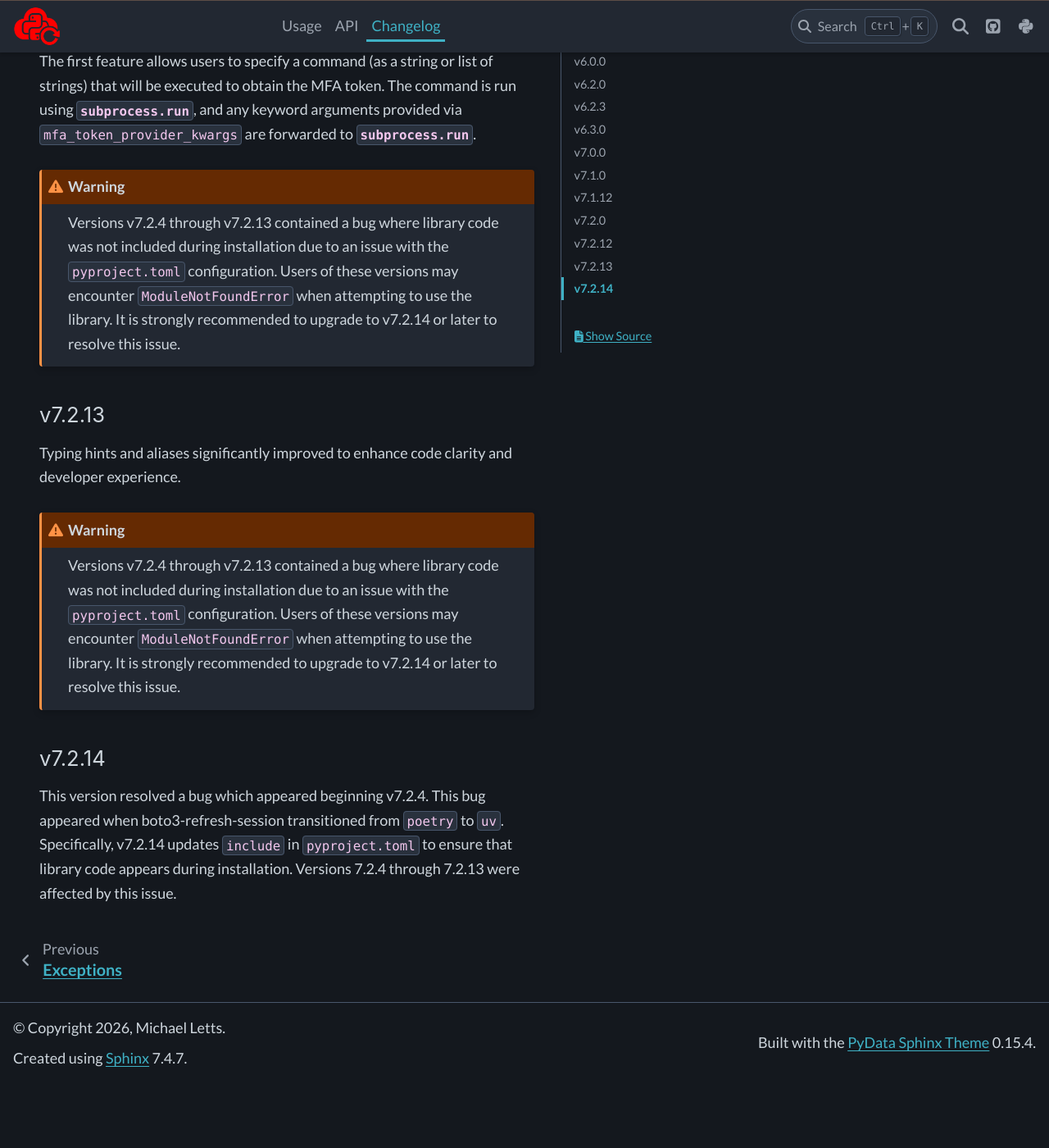
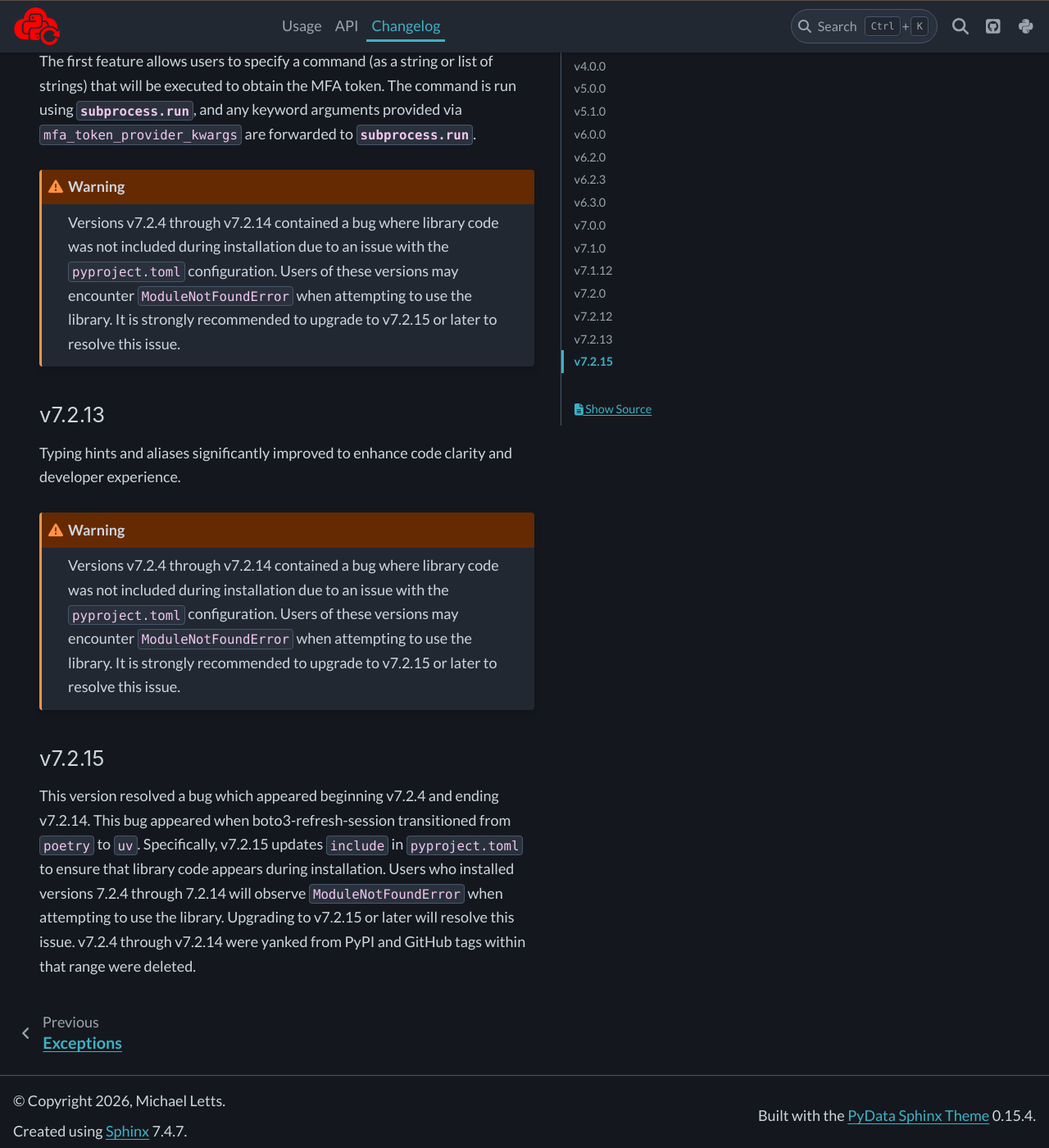
Before and after one commit to michaelthomasletts/boto3-refresh-session, a Sphinx documentation site: the page built from docs/changelog.rst, in a window 1280 px wide and 1400 px high, scrolled down 3564 px. Shown: the whole window at 82% size. Built offline with Sphinx 7.4.7 and the PyData theme 0.15.4, drawn with Linux system fonts in a browser that asks for light colours; before the commit the page ends 4886 px from its top, so only the background shows below that.

Commit message:
[patch] Changelog updates to reflect bug fix from v7.2.15 (#120)

```diff
--- a/docs/changelog.rst
+++ b/docs/changelog.rst
@@ -94,9 +94,9 @@ The command is run using :py:func:`subprocess.run`, and any keyword arguments pr
 
 .. warning::
 
-    Versions v7.2.4 through v7.2.13 contained a bug where library code was not included during installation due to an issue with the ``pyproject.toml`` configuration.
+    Versions v7.2.4 through v7.2.14 contained a bug where library code was not included during installation due to an issue with the ``pyproject.toml`` configuration.
     Users of these versions may encounter ``ModuleNotFoundError`` when attempting to use the library.
-    It is strongly recommended to upgrade to v7.2.14 or later to resolve this issue.
+    It is strongly recommended to upgrade to v7.2.15 or later to resolve this issue.
 
 v7.2.13
 -------
@@ -105,13 +105,15 @@ Typing hints and aliases significantly improved to enhance code clarity and deve
 
 .. warning::
 
-    Versions v7.2.4 through v7.2.13 contained a bug where library code was not included during installation due to an issue with the ``pyproject.toml`` configuration.
+    Versions v7.2.4 through v7.2.14 contained a bug where library code was not included during installation due to an issue with the ``pyproject.toml`` configuration.
     Users of these versions may encounter ``ModuleNotFoundError`` when attempting to use the library.
-    It is strongly recommended to upgrade to v7.2.14 or later to resolve this issue.
+    It is strongly recommended to upgrade to v7.2.15 or later to resolve this issue.
 
-v7.2.14
+v7.2.15
 -------
-This version resolved a bug which appeared beginning v7.2.4.
+This version resolved a bug which appeared beginning v7.2.4 and ending v7.2.14.
 This bug appeared when boto3-refresh-session transitioned from ``poetry`` to ``uv``.
-Specifically, v7.2.14 updates ``include`` in ``pyproject.toml`` to ensure that library code appears during installation.
-Versions 7.2.4 through 7.2.13 were affected by this issue.
+Specifically, v7.2.15 updates ``include`` in ``pyproject.toml`` to ensure that library code appears during installation.
+Users who installed versions 7.2.4 through 7.2.14 will observe ``ModuleNotFoundError`` when attempting to use the library.
+Upgrading to v7.2.15 or later will resolve this issue.
+v7.2.4 through v7.2.14 were yanked from PyPI and GitHub tags within that range were deleted.
```
